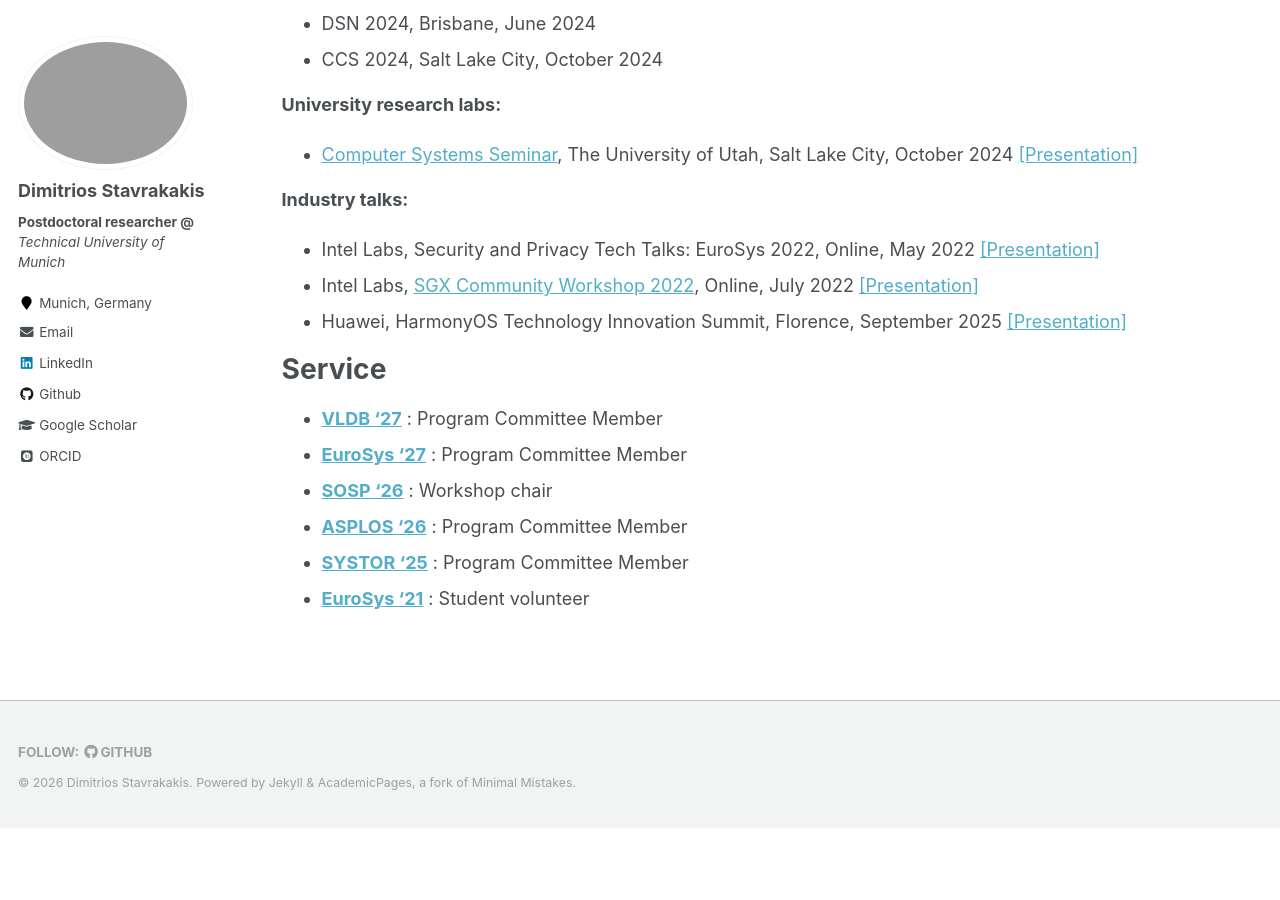
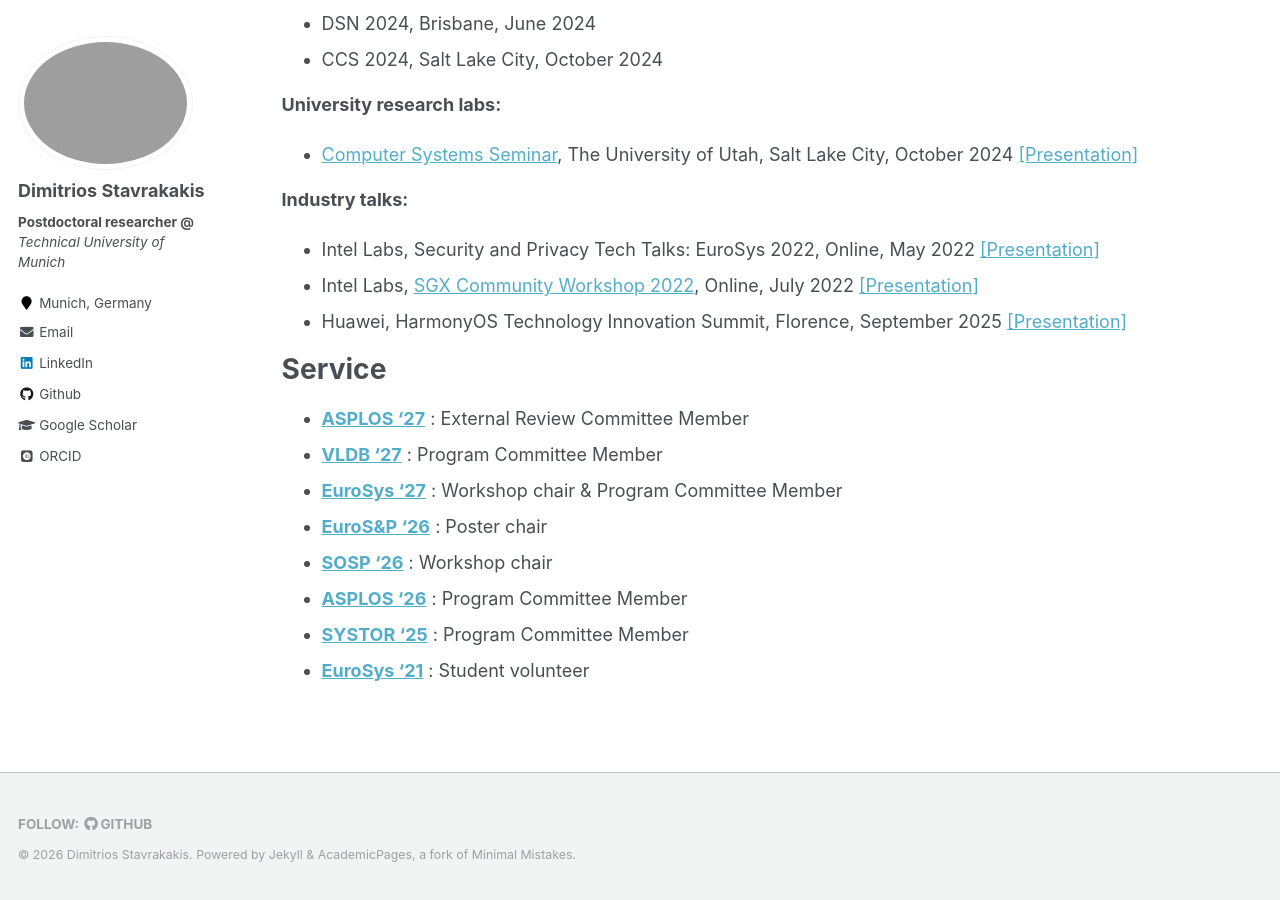
Before and after one commit to dimstav23/dimstav23.github.io, a Jekyll site: the page built from _pages/cv.md, in a window 1280 px wide and 900 px high, scrolled down 2133 px. Built offline with Jekyll 4.4.1, drawn with Linux system fonts in a browser that asks for light colours; some web fonts are replaced; before the commit the page ends 2961 px from its top, so only the background shows below that.

Commit message:
update service
Signed-off-by: Dimitris <dimstav23@gmail.com>

```diff
--- a/_pages/cv.md
+++ b/_pages/cv.md
@@ -94,8 +94,10 @@ Invited talks
 
 Service
 ======
+- __[ASPLOS '27](https://dimstav23.github.io/cv)__ : External Review Committee Member
 - __[VLDB '27](https://www.vldb.org/2027/)__ : Program Committee Member
-- __[EuroSys '27](https://dimstav23.github.io/cv)__ : Program Committee Member
+- __[EuroSys '27](https://2027.eurosys.org/index.html)__ : Workshop chair & Program Committee Member
+- __[EuroS&P '26](https://eurosp2026.ieee-security.org/)__ : Poster chair
 - __[SOSP '26](https://sigops.org/s/conferences/sosp/2026/index.html)__ : Workshop chair
 - __[ASPLOS '26](https://www.asplos-conference.org/asplos2026/)__ : Program Committee Member
 - __[SYSTOR '25](https://www.systor.org/2025/)__ : Program Committee Member
```
